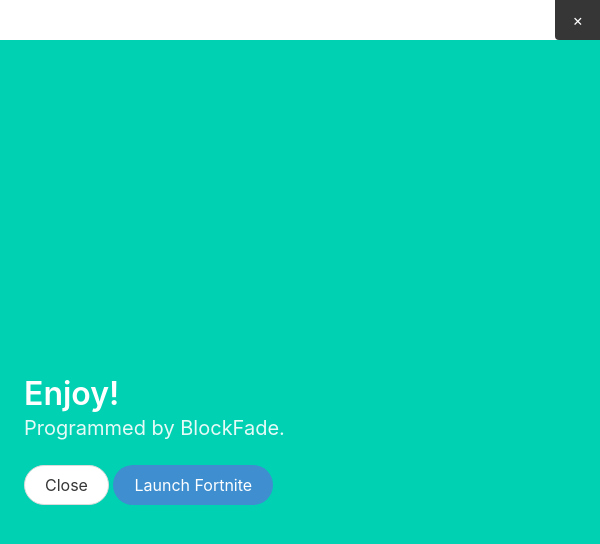
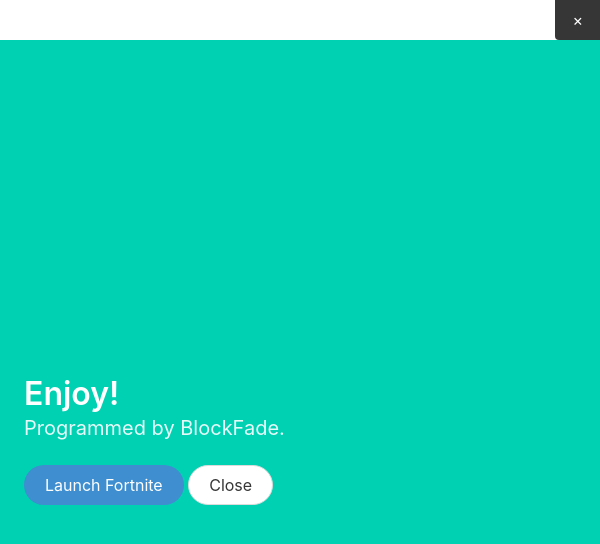
Before and after one commit to BlockFade-Programming/fortnitestretchedres, an Electron app: page index.html in a window 600 px wide. Both pictures are taken after a click on the link "Apply". Drawn offline with nearby package versions, Linux system fonts and the light colour scheme; no server answers.

Commit message:
Added 'opn' to add support to relaunch fortnite after the stretched res is applied.

```diff
--- a/index.html
+++ b/index.html
@@ -119,8 +119,8 @@ border-bottom-right-radius: 0px;
       <h2 class="subtitle">
         Programmed by BlockFade.
       </h2>
+      <a class="button is-rounded is-info" v-on:click="launch">Launch Fortnite</a>
       <a class="button is-rounded" v-on:click="close">Close</a>
-      <a class="button is-rounded is-info" v-on:click="close">Launch Fortnite</a>
     </div>
   </div>
 </section>
--- a/package.json
+++ b/package.json
@@ -23,6 +23,7 @@
     "bulma": "^0.6.1",
     "config-ini-parser": "^1.2.0",
     "ini": "^1.3.5",
+    "opn": "^5.4.0",
     "vue": "^2.5.13"
   },
   "build": {
```
